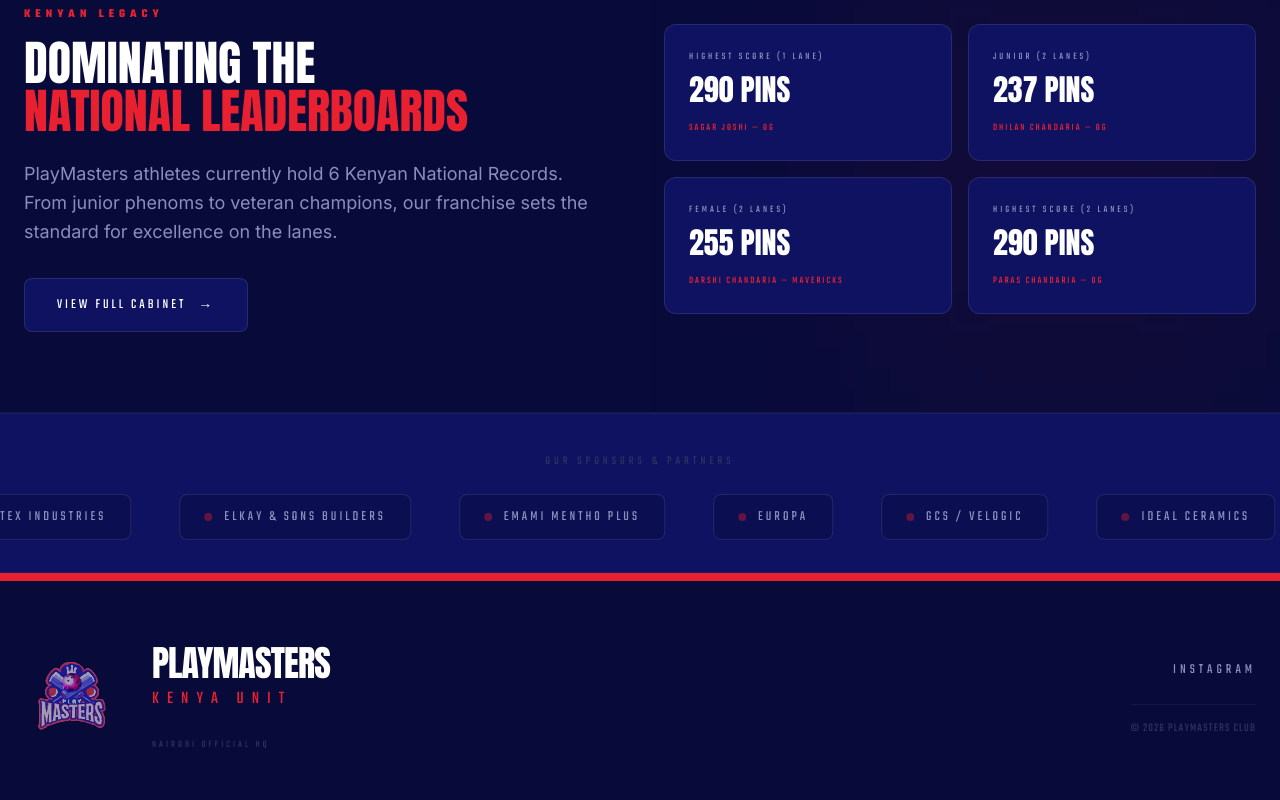
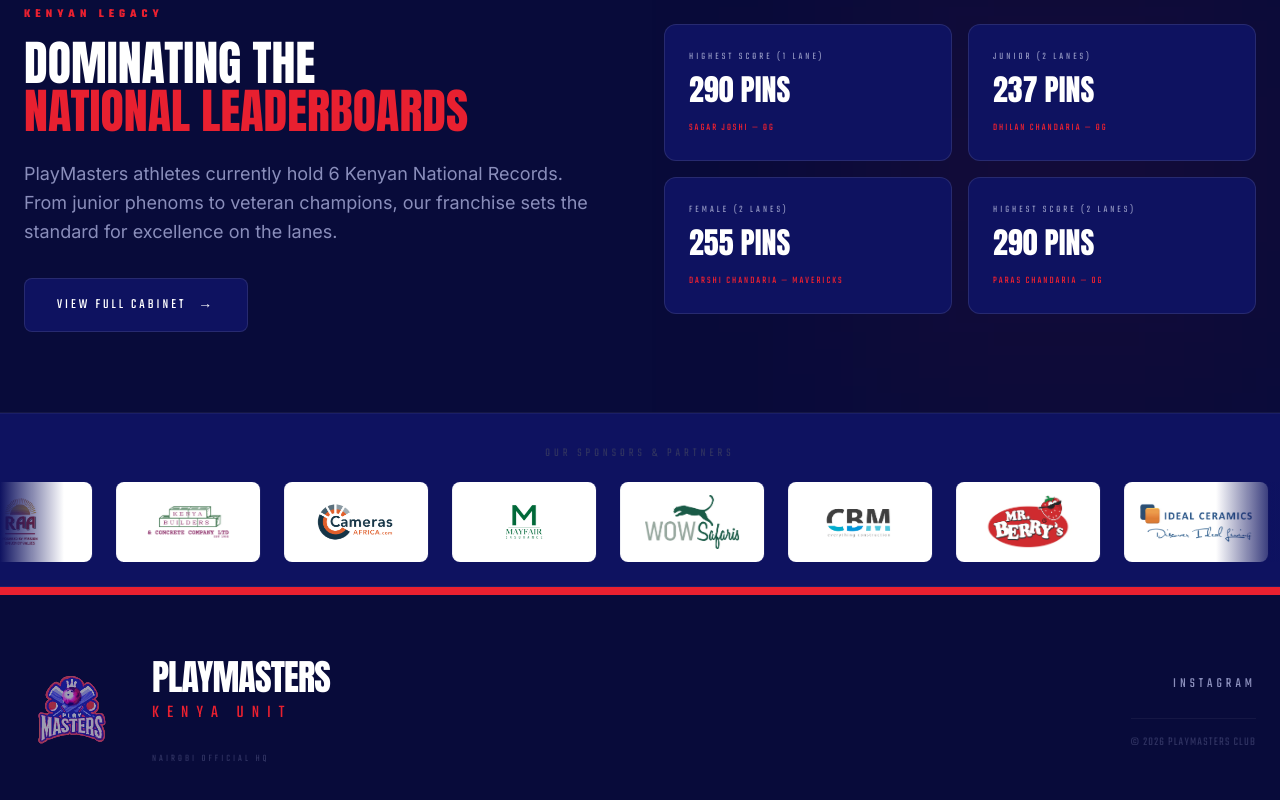
Before and after one commit to TomNgata/playmasters, a Next.js app: page / in a window 1280 px wide. Shown: the part 3870-4670 px from the top of the page. Built offline with nearby package versions, Linux system fonts and the light colour scheme; no server answers; the database is empty; a web font is replaced by a local one.

Commit message:
feat(marquee): show sponsor logo images instead of text names
- Replace text-only marquee items with white-bg logo image cards (144x80px)
- Add left/right gradient fade edges for clean scroll effect
- All 18 current sponsors rendered via next/image
- 50s loop timing for comfortable reading pace

```diff
--- a/src/components/layout/SponsorMarquee.tsx
+++ b/src/components/layout/SponsorMarquee.tsx
@@ -1,50 +1,69 @@
 'use client';
 
+import Image from 'next/image';
+
 const sponsors = [
-  'Cameras Africa',
-  'CBM',
-  'Chief Imports',
-  'Dentex Industries',
-  'Elkay & Sons Builders',
-  'Emami Mentho Plus',
-  'Europa',
-  'GCS / Velogic',
-  'Ideal Ceramics',
-  'Kenya Builders CCL',
-  'Mayfair Insurance',
-  "Mr. Berry's",
-  'Nextcraft',
-  'Parklane Construction',
-  'Power Parts',
-  'RAA',
-  'Roto Tanks',
-  'Techno Roots',
-  'Wow Safaris',
+  { name: 'Parklane Construction',       slug: 'parklane-construction-logo' },
+  { name: 'Emami Mentho Plus',           slug: 'emami-mentho-plus' },
+  { name: 'RAA Limited',                 slug: 'raa-logo' },
+  { name: 'Kenya Builders CCL',          slug: 'kenya-builders-ccl-logo' },
+  { name: 'Cameras Africa',              slug: 'cameras-africa' },
+  { name: 'Mayfair Insurance',           slug: 'mayfair-insurance-logo' },
+  { name: 'WOW Safaris',                 slug: 'wow-safaris-logo' },
+  { name: 'CBM',                         slug: 'cbm-logos' },
+  { name: "Mzuri / Mr. Berry's",         slug: 'mr-berry-s-logo' },
+  { name: 'Ideal Ceramics',              slug: 'ideal-ceramics-logo' },
+  { name: 'Nextcraft',                   slug: 'nextcraft-logo' },
+  { name: 'Dentex Industries',           slug: 'dentex-industries' },
+  { name: 'Elkay & Sons Builders',       slug: 'elkay-sons-builders-ltd' },
+  { name: 'Power Parts',                 slug: 'power-parts' },
+  { name: 'Techno Roots',               slug: 'techno-roots-logo' },
+  { name: 'Chief Imports',              slug: 'chief-imports-new-logo-2' },
+  { name: 'Roto Tanks',                 slug: 'roto-tanks' },
+  { name: 'GCS / Velogic',             slug: 'gcs-velogic-logo' },
 ];
 
 export default function SponsorMarquee() {
+  const items = [...sponsors, ...sponsors]; // duplicate for seamless loop
+
   return (
-    <section className="w-full bg-navy border-y border-white/5 py-8 overflow-hidden">
-      <div className="max-w-7xl mx-auto px-6 mb-6 text-center">
+    <section className="w-full bg-navy border-y border-white/5 py-6 overflow-hidden">
+      <div className="max-w-7xl mx-auto px-6 mb-5 text-center">
         <span className="font-ui text-xs text-gray-dark tracking-[4px] uppercase">Our Sponsors &amp; Partners</span>
       </div>
+
       <div className="relative flex overflow-x-hidden">
-        <div className="flex gap-12 animate-marquee whitespace-nowrap">
-          {[...sponsors, ...sponsors].map((s, i) => (
-            <div key={i} className="flex items-center gap-3 px-6 py-3 border border-white/8 rounded-lg bg-navy-dark/40">
-              <span className="w-2 h-2 rounded-full bg-strike/40" />
-              <span className="font-ui text-gray-mid text-sm tracking-[3px] uppercase">{s}</span>
+        {/* Fade edges */}
+        <div className="absolute left-0 top-0 bottom-0 w-16 bg-gradient-to-r from-navy to-transparent z-10 pointer-events-none" />
+        <div className="absolute right-0 top-0 bottom-0 w-16 bg-gradient-to-l from-navy to-transparent z-10 pointer-events-none" />
+
+        <div className="flex gap-6 animate-marquee">
+          {items.map((s, i) => (
+            <div
+              key={i}
+              className="flex-shrink-0 w-36 h-20 bg-white rounded-lg overflow-hidden border border-white/10 flex items-center justify-center p-3"
+            >
+              <div className="relative w-full h-full">
+                <Image
+                  src={`/sponsors/${s.slug}.png`}
+                  alt={s.name}
+                  fill
+                  className="object-contain"
+                  sizes="144px"
+                />
+              </div>
             </div>
           ))}
         </div>
       </div>
+
       <style jsx>{`
         @keyframes marquee {
-          0% { transform: translateX(0); }
+          0%   { transform: translateX(0); }
           100% { transform: translateX(-50%); }
         }
         .animate-marquee {
-          animation: marquee 40s linear infinite;
+          animation: marquee 50s linear infinite;
         }
       `}</style>
     </section>
```
